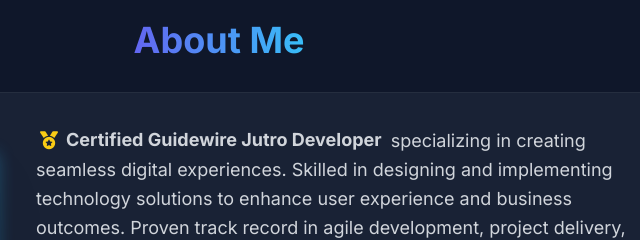
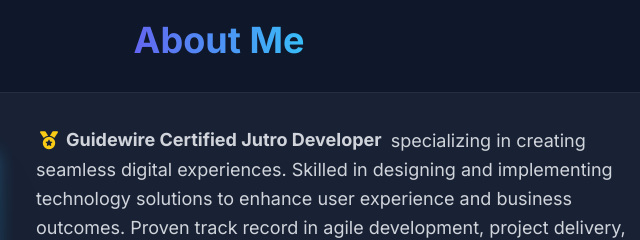
Before and after one commit to vidit009/vidit009.github.io, a website: page index.html in a window 1280 px wide. Shown: the part 860-1100 px from the top of the page, 421-1061 px from the left. Drawn offline with nearby package versions, Linux system fonts and the light colour scheme.

Commit message:
Update index.html
fixing typo

```diff
--- a/index.html
+++ b/index.html
@@ -561,7 +561,7 @@
 
                   <span class="inline-flex items-center baseline font-bold text-primary-400 mx-1 cursor-default">
                     <i class="fas fa-medal text-yellow-400 mr-2"></i>
-                    Certified Guidewire Jutro Developer
+                    Guidewire Certified Jutro Developer
                   </span> specializing in creating seamless digital experiences. Skilled in designing and implementing
                   technology solutions to enhance user experience and business outcomes. Proven track record in agile
                   development, project delivery, and cross-functional collaboration.
```
